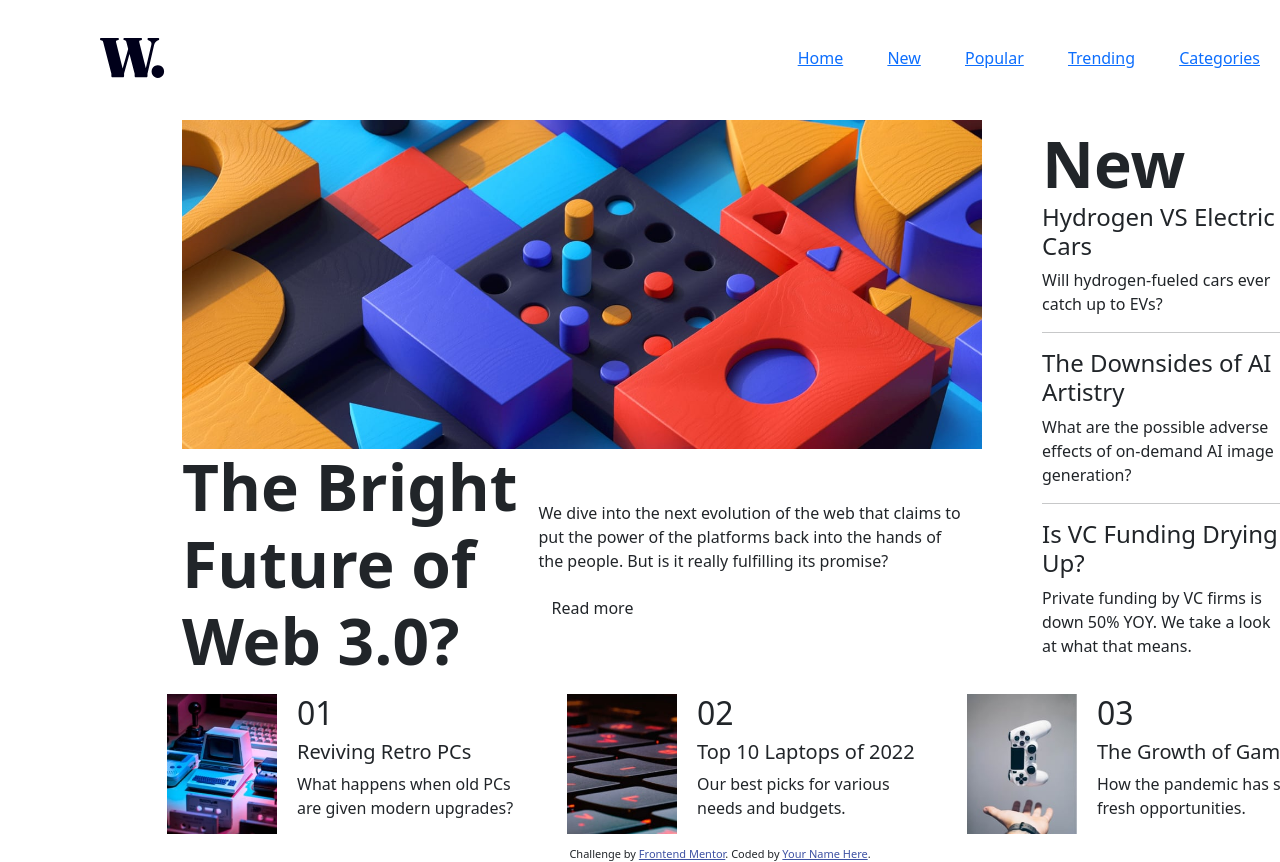
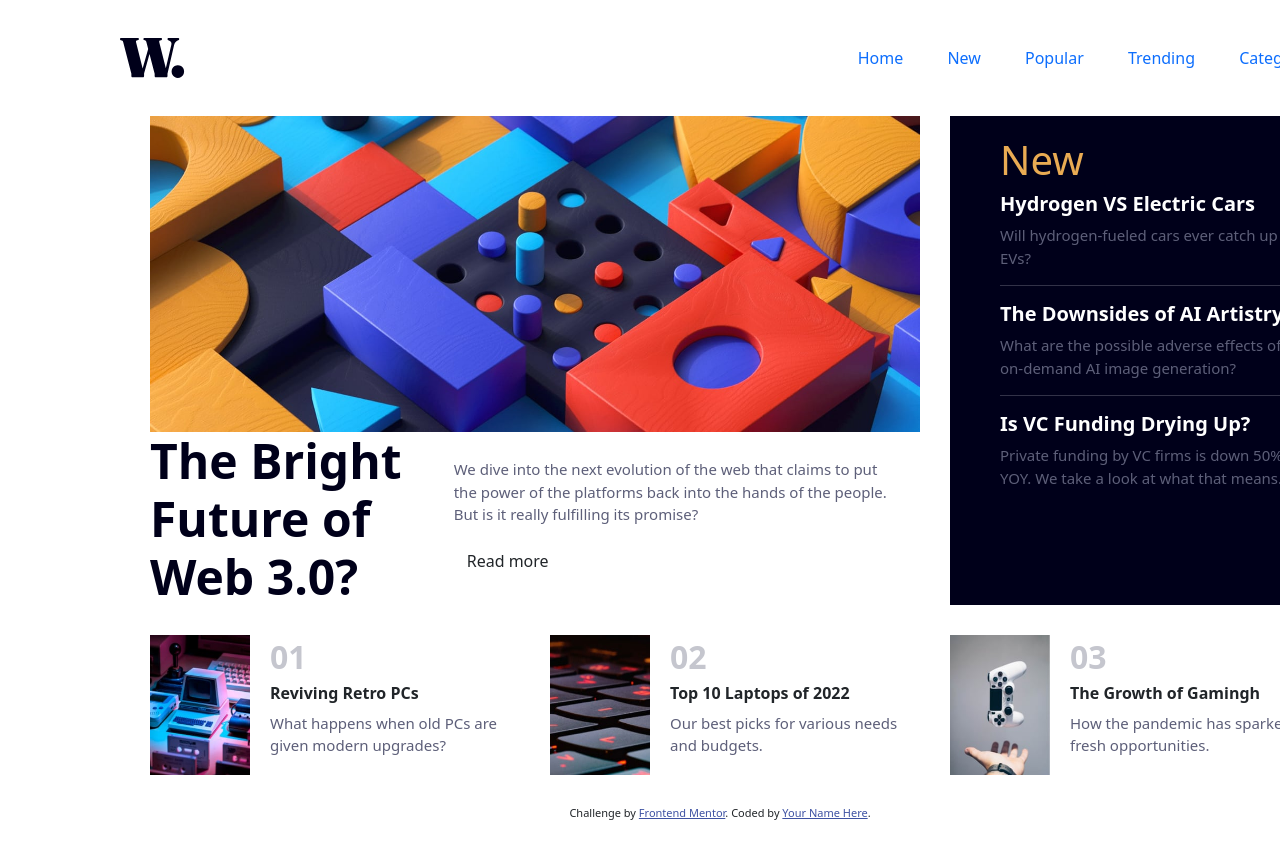
Before and after one commit to DaniJFerreira/W_News_Homepage, a plain HTML site: page index.html in a window 1280 px wide. Shown: the top 862 px of the page. After the commit the page ends 822 px from the top, so only its background shows below. Drawn offline with nearby package versions, Linux system fonts and the light colour scheme; files whose address does not match are found by name.

Commit message:
alignment adjusts

```diff
--- a/css/style.css
+++ b/css/style.css
@@ -7,14 +7,55 @@ body{
     margin: auto;
 }
 
+p{
+    color: hsl(236, 13%, 42%);
+    font-size: 15px;
+}
+
+h1{
+    color:hsl(240, 100%, 5%);
+}
+
+h2{
+   font-size: 2.5rem;
+   color:  hsl(35, 77%, 62%);
+}
+
+h3{
+ color:hsl(233, 8%, 79%);
+ font-weight: bold;
+ font-size: 2rem;
+}
+
+h4{
+
+}
+
+h5{
+    color:white;
+    font-weight: bold;
+}
+
+h6{
+    font-weight: bold;
+}
+
+hr{
+    color:hsl(233, 8%, 79%);
+}
+
+
+.navbar a{
+    text-decoration: none;
+}
+
 .navbar img{
-    margin: 30px 100px;
+    margin: 30px 120px;
 }
 
 .navbar ul{
     display: inline;
-    text-decoration: none;
-    margin: 10px 160px;
+    margin: 10px 100px;
     padding: auto 20px;
 }
 
@@ -33,50 +74,51 @@ body{
 .mainContent{
    display: flex;
    width: auto;
-   margin: 0px;
-   padding: 0px;
+    margin: 0px;
    left: 20%;
 }
 
 .heroImage img{
     width: 800px;
+    padding: 0px 30px 0px 0px;
 }
 
 .heroImage{
     width: 800px;
     height:auto;
-    margin: auto 20px;
-    padding: auto 10px;
+    padding: 0px 30px 0px 0px;
 }
 
 .container{
-    width: 1400px;
+    width: 1200px;
     display: flex;
     margin: auto;
-    padding: auto;
+    padding: 0px;
 }
 
 .container h1{
-    font-size: 4rem;
+    font-size: 3rem;
     margin: 0px;
     font-weight: bold;
 }
 
 .sideContent{
  position: relative;
- margin: 0px 20px;
- padding: 10px 20px;
+ width: 400px;
+ margin: 0px;
+ padding: 20px 50px;
+ background-color: hsl(240, 100%, 5%);
 }
 
 .article{
     display: flex;
     width: 400px;
     margin: 0px;
-    padding: 10px 5px;
+    padding: 30px 10px 30px 0px;
 }
 
 .article img{
-    width: 110px;
+    width: 100px;
     height: 140px;
 }
 
--- a/index.html
+++ b/index.html
@@ -60,14 +60,14 @@
 </div>
 
 <Section id="sideContent" class="sideContent col-lg-3">
-  <h1>New</h1>
-    <h4>Hydrogen VS Electric Cars</h4>
+  <h2>New</h2>
+    <h5>Hydrogen VS Electric Cars</h5>
     <p>Will hydrogen-fueled cars ever catch up to EVs?</p>
       <hr>
-    <h4>The Downsides of AI Artistry</h4>
+    <h5>The Downsides of AI Artistry</h5>
     <P>What are the possible adverse effects of on-demand AI image generation?</P>
       <hr>
-    <h4>Is VC Funding Drying Up?</h4>
+    <h5>Is VC Funding Drying Up?</h5>
     <p>Private funding by VC firms is down 50% YOY. We take a look at what that means.</p>
 </Section>
 </main>
@@ -76,8 +76,8 @@
   <div class="article col-md-3">
     <img src="./assets/images/image-retro-pcs.jpg" alt="">
       <div class="artContent">
-      <h2>01</h2>
-      <h5>Reviving Retro PCs</h5>
+      <h3>01</h3>
+      <h6>Reviving Retro PCs</h6>
       <p>What happens when old PCs are given modern upgrades?</p>
       </div>
   </div>
@@ -85,8 +85,8 @@
   <div class="article col-md-3">
     <img src="./assets/images/image-top-laptops.jpg" alt="">
       <div class="artContent">
-      <h2>02</h2>
-      <h5>Top 10 Laptops of 2022</h5>
+      <h3>02</h3>
+      <h6>Top 10 Laptops of 2022</h6>
       <p>Our best picks for various needs and budgets.</p>
       </div>
   </div>
@@ -94,8 +94,8 @@
   <div class="article col-md-3">
    <img src="./assets/images//image-gaming-growth.jpg" alt="">
     <div class="artContent">
-      <h2>03</h2>
-      <h5>The Growth of Gamingh</h5>
+      <h3>03</h3>
+      <h6>The Growth of Gamingh</h6>
       <p>How the pandemic has sparked fresh opportunities.</p>
       </div>
   </div>
```
